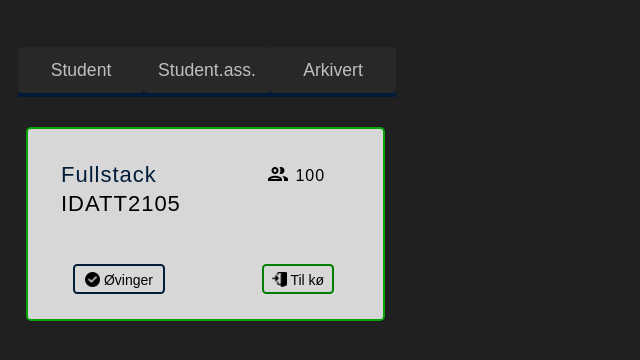
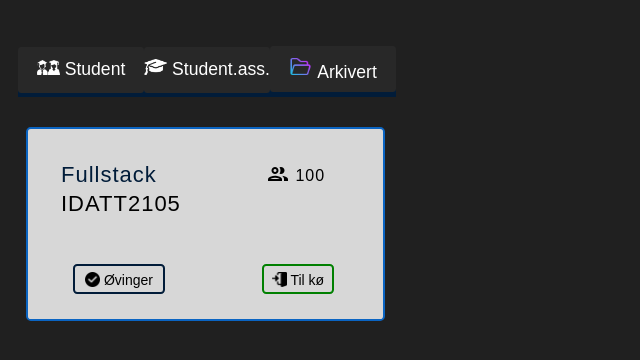
Before and after one commit to thadshap/Full-stack-application-developer-QS-project, a Vue app: page /student in a window 1280 px wide. Shown: the top 360 px of the page, without its empty margins (0-640 px from the left). Built offline with nearby package versions, Linux system fonts and the light colour scheme; the HTML template or start-up script is replaced by a standard one.

Commit message:
fixed course box

```diff
--- a/src/views/HomeStudent.vue
+++ b/src/views/HomeStudent.vue
@@ -1,9 +1,9 @@
 <template>
 <div id="student-home-page">
   <div id="tabs-bar">
-    <button id="left-btn">Student</button>
-    <button id="middle-btn">Student.ass.</button>
-    <button id="right-btn">Arkivert</button>
+    <button id="left-btn"><img id="student-img" src="./../assets/student.png">Student</button>
+    <button id="middle-btn"><img id="student-ass-img" src="./../assets/student-ass.png">Student.ass.</button>
+    <button id="right-btn"><img id="archive-img" src="./../assets/archive.png">Arkivert</button>
   </div>
   <div id="active-subject-container">
        <div id="sub-name-container">
@@ -50,13 +50,18 @@ export default {
   font: inherit;
   cursor: pointer;
   outline: inherit;
-  color: rgba(255, 255, 255, 0.7);
+  color: white;
   border-radius: .2em;
   font-size: 1.1rem;
   font-family: sans-serif;
   position: relative;
-  top: -3px;
+  top: -4px;
 }
+
+#left-btn,#middle-btn{
+  position: relative;
+  top: -7px;
+ }
 #active-subject-container{
   width: 295px;
   height: 130px;
@@ -64,7 +69,7 @@ export default {
   margin: 30px 10px 0 18px;
   border-radius: .3em;
   border-style: solid;
-  border-color: #03A403FF;
+  border-color: #0a64c2;
   border-width: 2.5px;
   font-family: sans-serif;
   padding: 30px;
@@ -140,4 +145,12 @@ export default {
   position: relative;
   top: 2px;
 }
+#student-img,#student-ass-img,#archive-img{
+  width: 23px;
+  margin-right: 5px;
+}
+
+
+
+
 </style>
```
Also changed, not shown: src/assets/archive.png (added), src/assets/student-ass.png (added).
